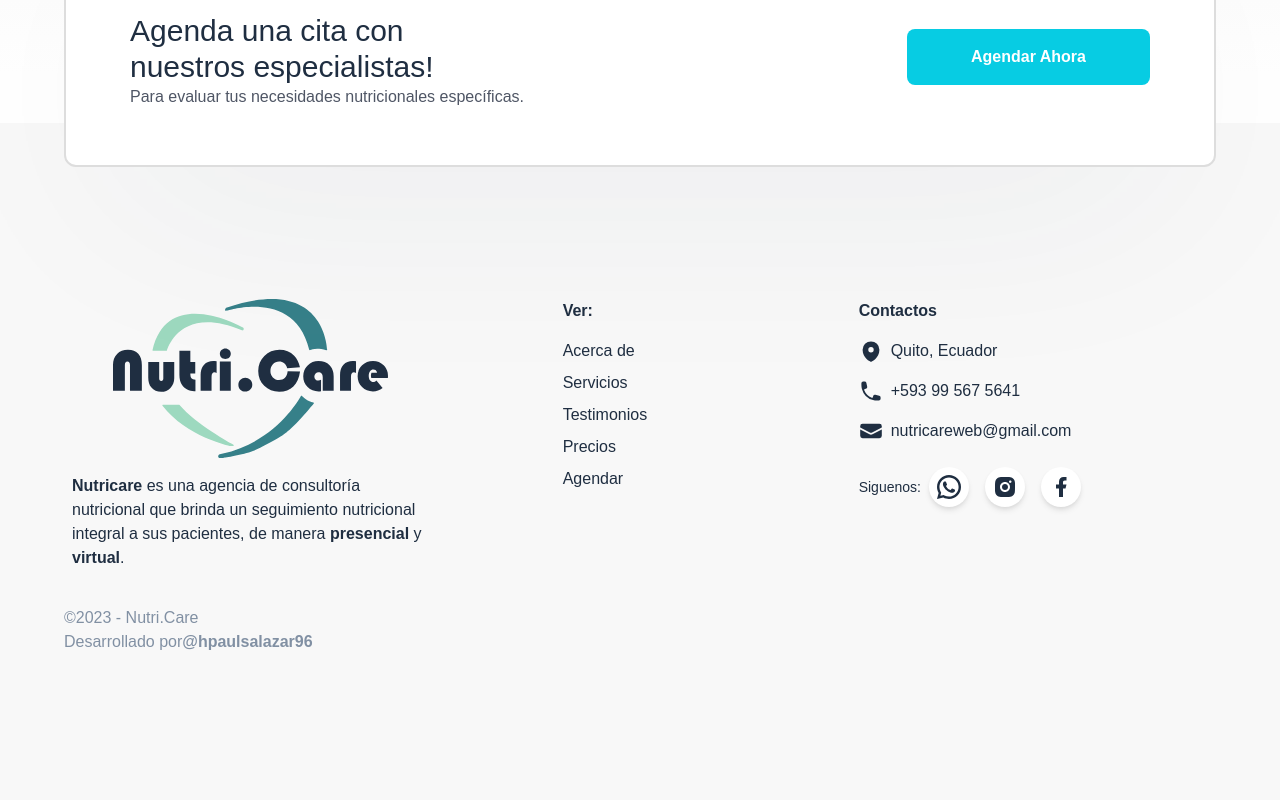
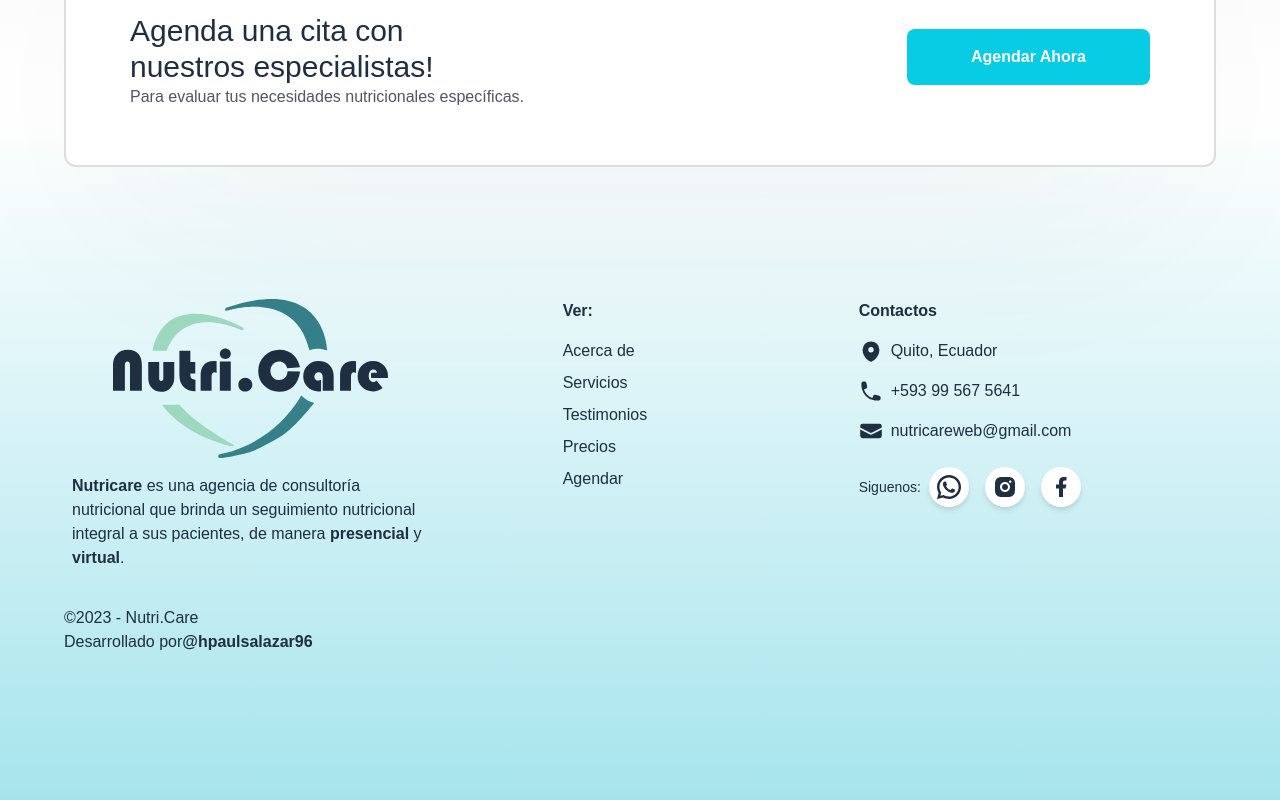
Before and after one commit to hpaulsalazar96/nutri-care-landing-page, a Next.js app: page / in a window 1280 px wide. Shown: the part 3440-4240 px from the top of the page. Built offline with nearby package versions, Linux system fonts and the light colour scheme.

Commit message:
add footer gradient

```diff
--- a/components/Book.tsx
+++ b/components/Book.tsx
@@ -42,7 +42,7 @@ export const Booking = () => {
             </div>
             {
                 active && (
-                    <div className="bg-gradient-to-b from-white-300 to-white-500 w-full pt-16 mb-12" id="book">
+                    <div className="bg-gradient-to-b from-white-300 to-gray-500 w-full pt-16 mb-12" id="book">
                         <div className="max-w-screen-xl  sm:px-8 lg:px-16 mx-auto flex flex-col w-full text-center justify-center">
                             <div className="mb-12">
                                 <ScrollAnimationWrapper className="relative w-full mt-2 mb-8">
--- a/components/Layout/Footer.tsx
+++ b/components/Layout/Footer.tsx
@@ -41,7 +41,7 @@ export const Footer = () => {
 
     return (
         <>
-            <div className="bg-white-300 pt-44 pb-36" id="footer">
+            <div className="bg-gradient-to-b from-white-500 to-nutricare-500 pt-44 pb-36" id="footer">
                 <div className={screenSize}>
                     <div className="row-span-2 sm:col-span-4 col-start-1 col-end-4 sm:col-end-5 flex flex-col mx-2">
                         <div className="">
@@ -137,8 +137,8 @@ export const Footer = () => {
 
                 <div className="max-w-screen-xl w-full mx-auto px-6 sm:px-8 lg:px-16 grid grid-rows-12 mx-auto pt-1">
                     <div className="row-span-2 sm:col-span-4 col-start-1 col-end-4 sm:col-end-5 flex flex-col items-start ">
-                        <p className="text-nutricare-300">©{new Date().getFullYear()} - Nutri.Care </p>
-                        <p className="text-nutricare-300">Desarrollado por
+                        <p className="text-nutricare-200">©{new Date().getFullYear()} - Nutri.Care </p>
+                        <p className="text-nutricare-200">Desarrollado por
                             <strong className="transition ease-in-out delay-50 hover:text-nutricare-200 ">
                                 <Link href="https://github.com/hpaulsalazar96/" target="_blank">
                                     @hpaulsalazar96
--- a/tailwind.config.ts
+++ b/tailwind.config.ts
@@ -46,7 +46,9 @@ const config: Config = {
       nutricare: {
         100: "#07cce3",
         200: "#1F2E41",
-        300: "#8190a3"
+        300: "#8190a3",
+        400: "#b4e9f0",
+        500: "#87dbe6"
       },
     },
     extend: {},
```
